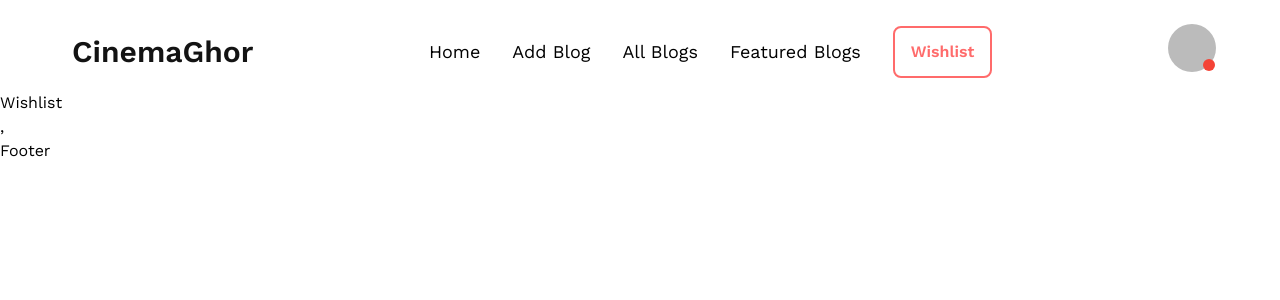
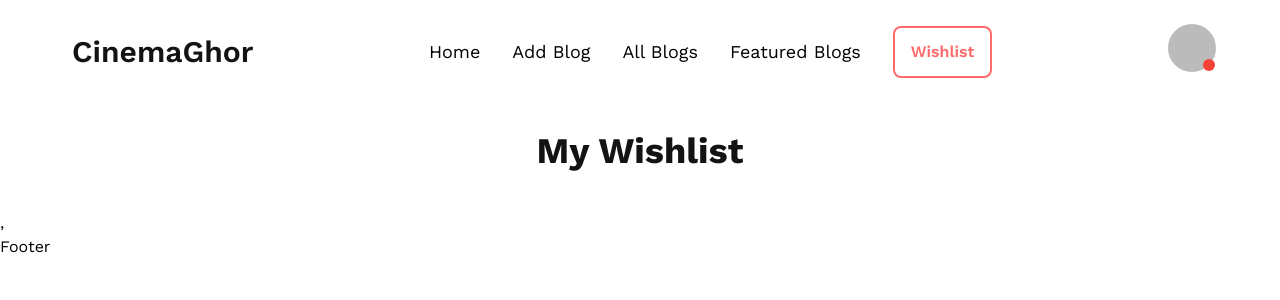
Before and after one commit to roushan-sheik/cinema-ghor-client-side, a React (Vite) app: page /wishlist in a window 1280 px wide. Shown: the top 300 px of the page. Built offline with nearby package versions, Linux system fonts and the light colour scheme; no server answers; sample sign-in values are in the browser's storage.

Commit message:
wishlist post req updated

```diff
--- a/src/components/movie/Movie.jsx
+++ b/src/components/movie/Movie.jsx
@@ -84,6 +84,11 @@ const Movie = ({ movie }) => {
     user_email: user.email,
     profile_image: user.photoURL,
     createdAt: currentDate,
+    title,
+    image_url,
+    category,
+    short_description,
+    long_description,
   };
   async function handleWishlistClick() {
     try {
--- a/src/pages/addBlog/AddBlog.jsx
+++ b/src/pages/addBlog/AddBlog.jsx
@@ -78,7 +78,7 @@ const AddBlog = () => {
         <Helmet>
           <title>MovieGhor | Add Blog</title>
         </Helmet>
-        <h2 className=" text_pri text-4xl my-10 font-bold text-center">
+        <h2 className=" text_pri lg:text-4xl text-2xl lg:my-10 my-7 font-bold text-center">
           Add Blog
         </h2>
         <ToastContainer />
--- a/src/pages/wishlist/Wishlist.jsx
+++ b/src/pages/wishlist/Wishlist.jsx
@@ -1,9 +1,13 @@
-import React from 'react'
+import React from "react";
 
 const Wishlist = () => {
   return (
-    <div>Wishlist</div>
-  )
-}
+    <div>
+      <h2 className=" text_pri lg:text-4xl text-2xl lg:my-10 my-7 font-bold text-center">
+        My Wishlist
+      </h2>
+    </div>
+  );
+};
 
-export default Wishlist
+export default Wishlist;
```
